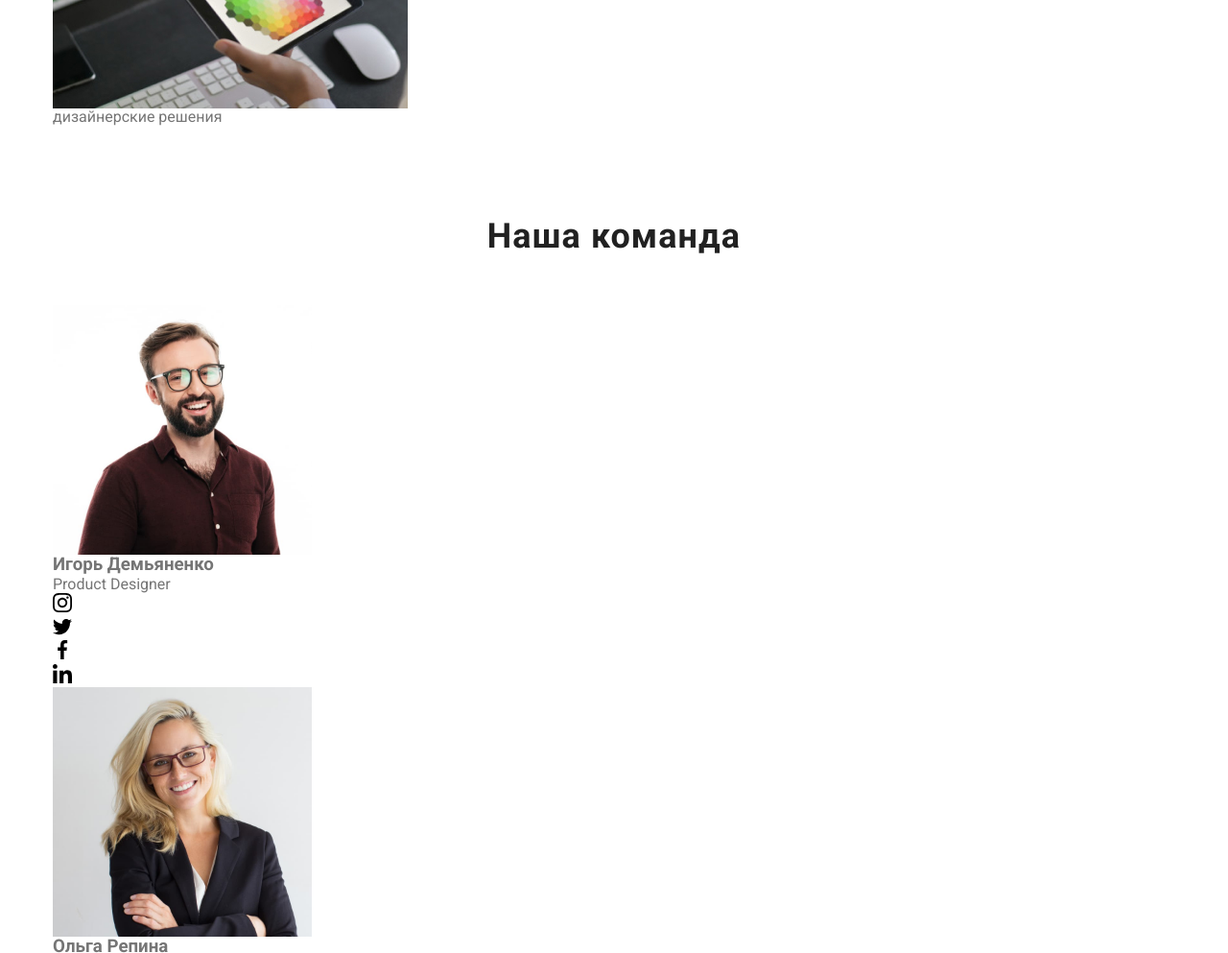
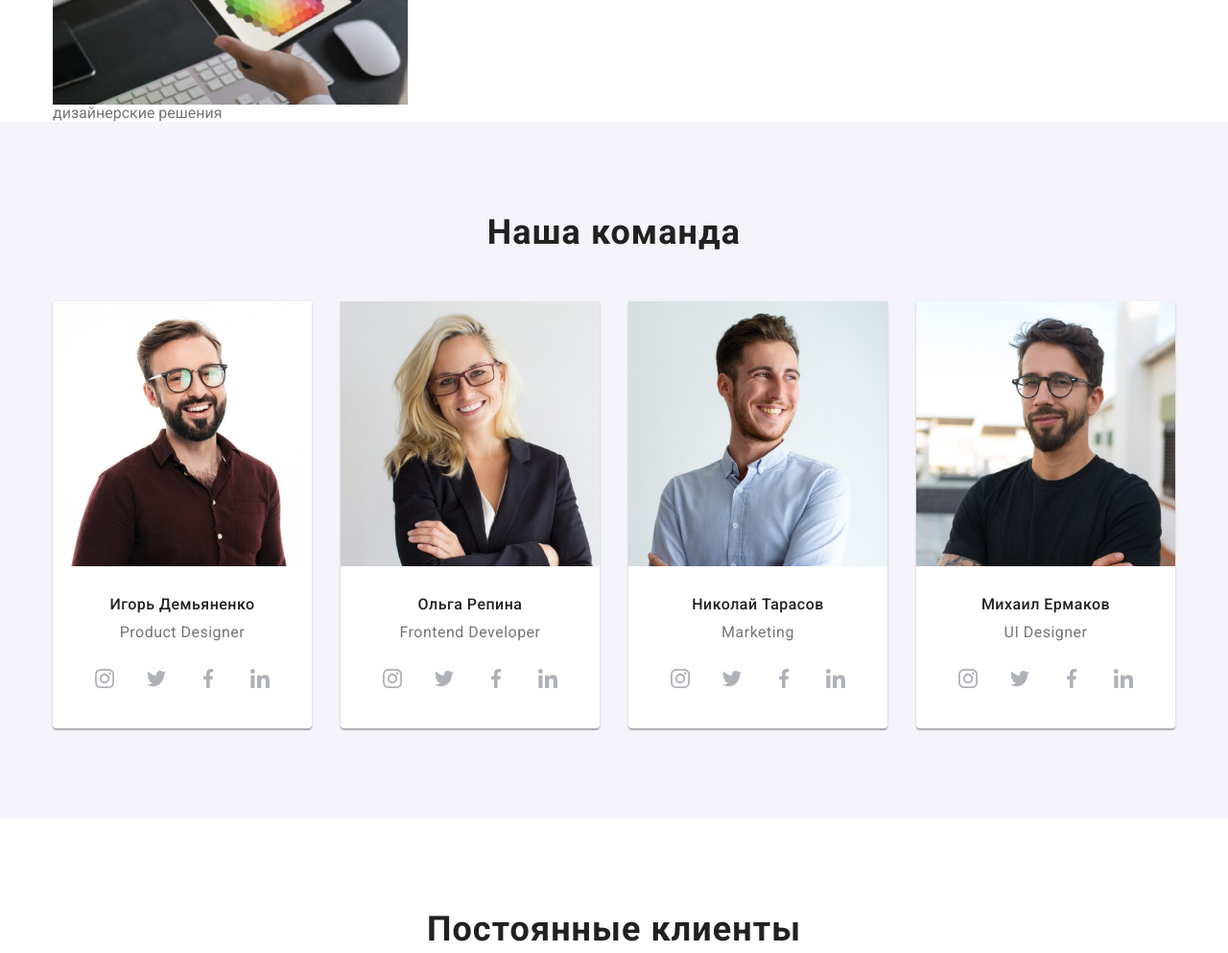
Before and after one commit to fsMaria/goit-markup-hw-08, a plain HTML site: page index.html in a window 1280 px wide. Shown: the part 1800-2793 px from the top of the page at 96% size. Drawn offline with nearby package versions, Linux system fonts and the light colour scheme; a script that the page names is missing.

Commit message:
add team-section

```diff
--- a/index.html
+++ b/index.html
@@ -121,7 +121,7 @@
             <h2 class="title">Наша команда</h2>
             <ul class="team__list">
                 <li class="team__item">
-                    <img src="./imagen/teamcard1.jpg" alt="фото" class="team_image" width="270">
+                    <img srcset="./imagen/teamcard1-mobil-min.jpg 1x, ./imagen/teamcard1-mobil-2x-min.jpg 2x" alt="фото" class="team_image" width="450">
                     <div class="team__content">
                         <h3 class="team__name">Игорь Демьяненко</h3>
                         <p lang="en" class="team__profession">Product Designer</p>
@@ -142,7 +142,7 @@
                     </div>
                 </li>
                 <li class="team__item">
-                    <img src="./imagen/teamcard2.jpg" alt="фото" class="team_image" width="270">
+                    <img srcset="./imagen/teamcard2-mobil-min.jpg 1x, ./imagen/teamcard2-mobil-2x-min.jpg 2x" alt="фото" class="team_image" width="450">
                     <div class="team__content">
                         <h3 class="team__name">Ольга Репина</h3>
                         <p lang="en" class="team__profession">Frontend Developer</p>
@@ -179,7 +179,7 @@
                     </div>
                 </li>
                 <li class="team__item">
-                    <img src="./imagen/teamcard3.jpg" class="team_image" alt="фото" width="270">
+                    <img srcset="./imagen/teamcard3-mobil-min.jpg 1x, ./imagen/teamcard3-mobil-2x-min.jpg 2x" class="team_image" alt="фото" width="450">
                     <div class="team__content">
                         <h3 class="team__name">Николай Тарасов</h3>
                         <p lang="en" class="team__profession">Marketing</p>
@@ -216,7 +216,7 @@
                     </div>
                 </li>
                 <li class="team__item">
-                    <img src="./imagen/teamcard4.jpg" alt="фото" class="team_image" width="270">
+                    <img srcset="./imagen/teamcard4-mobil-min.jpg 1x, ./imagen/teamcard4-mobil-2x-min.jpg 2x" alt="фото" class="team_image" width="450">
                     <div class="team__content">
                         <h3 class="team__name">Михаил Ермаков</h3>
                         <p lang="en" class="team__profession">UI Designer</p>
--- a/sass/components/_feature-section.scss
+++ b/sass/components/_feature-section.scss
@@ -25,17 +25,12 @@
        flex-wrap: wrap;
        margin-left: -30px;
       }
-//
-//     align-items: center;
   }
 
   .feature__item {
     width: 100%;
-    height: 251px;
+
     margin-bottom: 30px;
-    // &:not(:last-child) {
-    //     margin-right: $card-set-gap;
-    //   }
       @media screen and (min-width: 768px) {
         flex-basis: calc((100% - #{$ItemMargin}) / 2);
           margin-left: 30px;
@@ -47,7 +42,6 @@
   }
   .feature__icon {
     display: flex;
-    // width: 270px;
     height: 120px;
     background-color: $team-color;
     justify-content: center;
--- a/sass/components/_team-section.scss
+++ b/sass/components/_team-section.scss
@@ -1,90 +1,84 @@
-// .team {
-//     background-color: $team-color;
-//   }
-//   .team__name {
-//     color: $title-text-color;
-//     font-size: 16px;
-//     font-weight: 500;
-//     line-height: 1.2;
-//     letter-spacing: 0.03em;
-//     margin-bottom: 10px;
-//   }
-//   .team__profession {
-//     font-size: 16px;
-//     line-height: 1.2;
-//     letter-spacing: 0.03em;
-//     margin-bottom: 16px;
-//   }
+.team {
+    background-color: $team-color;
+  }
+  .team__list {
+    margin-bottom: -30px;
+      @media screen and (min-width: 768px) {
+       display: flex;
+       flex-wrap: wrap;
+       margin-left: -30px;
+      }
+    }
+  .team__name {
+    color: $title-text-color;
+    font-size: 16px;
+    font-weight: 500;
+    line-height: 1.2;
+    letter-spacing: 0.03em;
+    margin-bottom: 10px;
+  }
+  .team__profession {
+    font-size: 16px;
+    line-height: 1.2;
+    letter-spacing: 0.03em;
+    margin-bottom: 16px;
+  }
 
-//   .team__image {
-//     display: block;
-//     max-width: 100%;
-//     height: auto;
-//   }
-//   .team__item {
-//     background: $white-color;
-//     width: 100%;
-//     box-shadow: 0px 1px 3px rgba(0, 0, 0, 0.12), 0px 1px 1px rgba(0, 0, 0, 0.14),
-//       0px 2px 1px rgba(0, 0, 0, 0.2);
-//     border-radius: 0px 0px 4px 4px;
-//   }
-//   .team__content {
-//     padding: 30px 32px;
-//   }
+  .team__image {
+    display: block;
+    max-width: 100%;
+    height: auto;
+  }
 
-//   .team__item {
-//     text-align: center;
-//     @media screen and (max-width: 767px) {
-//         &:not(:last-child) {
-//             margin-bottom: $card-set-gap;
-//         }
-//     }
+  .team__content {
+    padding: 30px 32px;
+  }
 
-//       @media screen and (min-width: 768px) and (max-width: 1200px) {
-//         //   flex-basis: calc((100% - #{$card-set-gap}) / 2);
-//           &:nth-child(2n + 1) {
-//          margin-right: $card-set-gap;
-//           }
-//           &:nth-child(-n + 2) {
-//               margin-bottom: $card-set-gap;
-//           }
-//       }
-//       @media screen and (min-width: 1200px) {
-//         &:not(:last-child) {
-//             margin-right: $card-set-gap;}
+  .team__item {
+    background: $white-color;
+    width: 100%;
+    box-shadow: 0px 1px 3px rgba(0, 0, 0, 0.12), 0px 1px 1px rgba(0, 0, 0, 0.14),
+      0px 2px 1px rgba(0, 0, 0, 0.2);
+    border-radius: 0px 0px 4px 4px;
+    margin-bottom: 30px;
+    text-align: center;
+    @media screen and (min-width: 480px) {
+        &:not(:last-child) {
+            margin-bottom: $card-set-gap;
+        }
+    }
+    @media screen and (min-width: 768px) {
+        flex-basis: calc((100% - #{$ItemMargin}) / 2);
+         margin-left: 30px;
+         &:nth-child(-n + 2) {
+            margin-bottom: $card-set-gap;
+        }
 
-//       }
-//   }
+      }
+      @media screen and (min-width: 1200px) {
+        flex-basis: calc((100% - 120px) / 4);
+        margin-left: 30px;
+      }}
 
-//   .team__list {
-//     @media screen and (min-width: 768px) {
-//         display: flex;
-//         flex-wrap: wrap;
-//         justify-content: center;
-//     }}
-//   .team__network {
-//     display: flex;
-//     justify-content: center;
-//   }
-//   .team__icon {
-//         &:not(:last-child) {
-//         margin-right: 10px;
-//   }}
-//   .team__link {
+  .team__network {
+    display: flex;
+    justify-content: center;
+  }
+  .team__icon {
+        &:not(:last-child) {
+        margin-right: 10px;
+  }}
+  .team__link {
+   @include socialIcon();
+    fill: $icon-color;
 
-//    @include socialIcon();
-//           fill: $icon-color;
-//     @media screen and (min-width: 1200px) {
-
-
-//     transition-property: background-color, fill;
-//     transition-duration: $transition-time;
-//     transition-timing-function: cubic-bezier(0.4, 0, 0.2, 1);
-//         &:hover,
-//         &:focus {
-//         border-radius: 50%;
-//         background-color: $accent-color;
-//         fill: $white-color;
-//   }
-//   }
-//   }
+    transition-property: background-color, fill;
+    transition-duration: $transition-time;
+    transition-timing-function: cubic-bezier(0.4, 0, 0.2, 1);
+        &:hover,
+        &:focus {
+        border-radius: 50%;
+        background-color: $accent-color;
+        fill: $white-color;
+  }
+  }
--- a/sass/main.scss
+++ b/sass/main.scss
@@ -4,7 +4,7 @@
 @import './utils/extend';
 @import './components/logo';
 @import './components/feature-section';
-// @import './components/work-section';
-// @import './components/team-section';
+@import './components/work-section';
+@import './components/team-section';
 // @import './components/clients';
 // @import './components/footer';
```
Also changed, not shown: sass/components/_clients.scss (+5 -6 lines), css/main.css, css/main.min.css, imagen/teamcard1-mobil-2x-min.jpg (added), imagen/teamcard1-mobil-min.jpg (added), imagen/teamcard2-mobil-2x-min.jpg (added), imagen/teamcard2-mobil-min.jpg (added), imagen/teamcard3-mobil-2x-min.jpg (added), imagen/teamcard3-mobil-min.jpg (added), imagen/teamcard4-mobil-2x-min.jpg (added), imagen/teamcard4-mobil-min.jpg (added), 2 other files.
